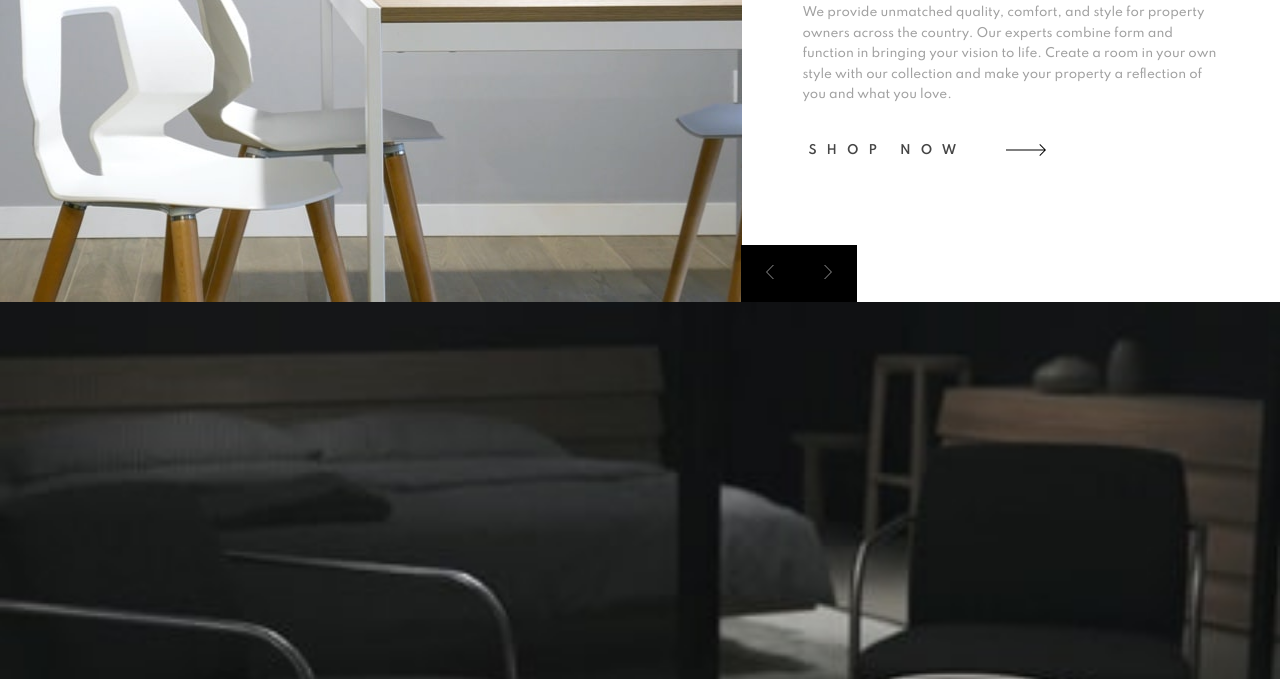
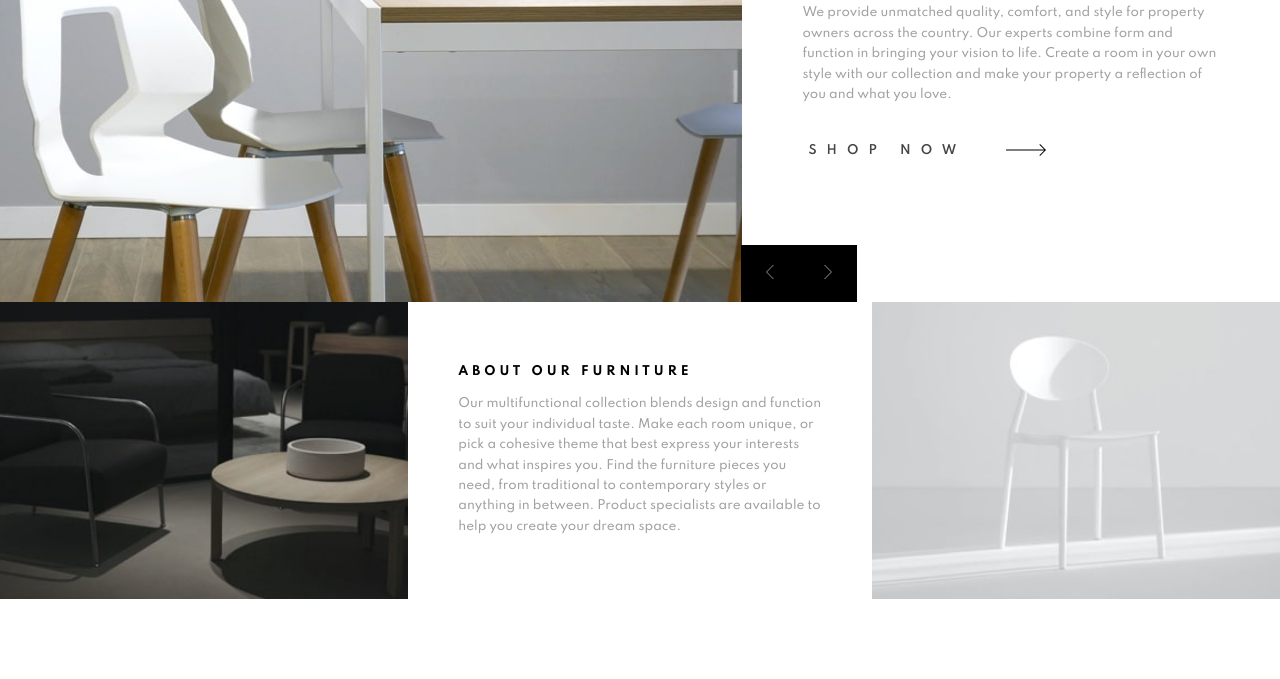
Before and after one commit to dinakonto/room-homepage, a website: page index.html in a window 1280 px wide. Shown: the part 232-911 px from the top of the page. After the commit the page ends 831 px from the top, so only its background shows below. Drawn offline with nearby package versions, Linux system fonts and the light colour scheme.

Commit message:
Responsive styling for about section

```diff
--- a/index.html
+++ b/index.html
@@ -85,7 +85,7 @@
     </section>
 
     <section class="about">
-      <img src="./images/image-about-dark.jpg" alt="">
+      <div class="about-images a1"></div>
       <div class="about-text">
         <h2>About our furniture</h2>
         <p>
@@ -95,7 +95,7 @@
           or anything in between. Product specialists are available to help you create your dream space.
         </p>
       </div>
-      <img src="./images/image-about-light.jpg" alt="">
+      <div class="about-images a2"></div>
     </section>
 
 
--- a/styles/sass/styles.sass
+++ b/styles/sass/styles.sass
@@ -35,6 +35,11 @@ h1
   line-height: 1.1
   letter-spacing: -1px
   margin-bottom: 15px
+h2
+  text-transform: uppercase
+  font-size: 1em
+  letter-spacing: 4px
+  font-weight: $font-weight-bold
 button
   color: $col-cta
   background: $col-primary-light
@@ -188,6 +193,22 @@ header.show-menu nav li a:focus
 .liveregion
   visibility: none
 
+// ABOUT
+section.about .about-text
+  padding: 34px
+// Images
+.about .about-images
+  height: 63vw
+.about .about-images.a1
+  background: url("../../images/image-about-dark.jpg") no-repeat
+  background-size: cover
+  background-position: center
+.about .about-images.a2
+  background: url("../../images/image-about-light.jpg") no-repeat
+  background-size: cover
+  background-position: center
+
+
 
 /*
  * MEDIA QUERIES
@@ -235,12 +256,23 @@ header.show-menu nav li a:focus
     background: url("../../images/desktop-image-hero-3.jpg") no-repeat
     background-size: cover
     background-position: center
+  // ABOUT
+  section.about .about-text
+    padding: 50px
+  section.about
+    display: grid
+    grid-template-columns: 1fr 50% 1fr
+  .about .about-images
+    height: auto
 
 @media screen and (min-width: 1000px)
   header
     padding: 60px
   .slide.hero-text
     padding: 40px 60px
+  // ABOUT
+  section.about
+    grid-template-columns: 1fr 36.2% 1fr
 
 @media screen and (min-width: 1300px)
   .slide.hero-text
```
Also changed, not shown: styles/css/styles.css, 1 other file.
